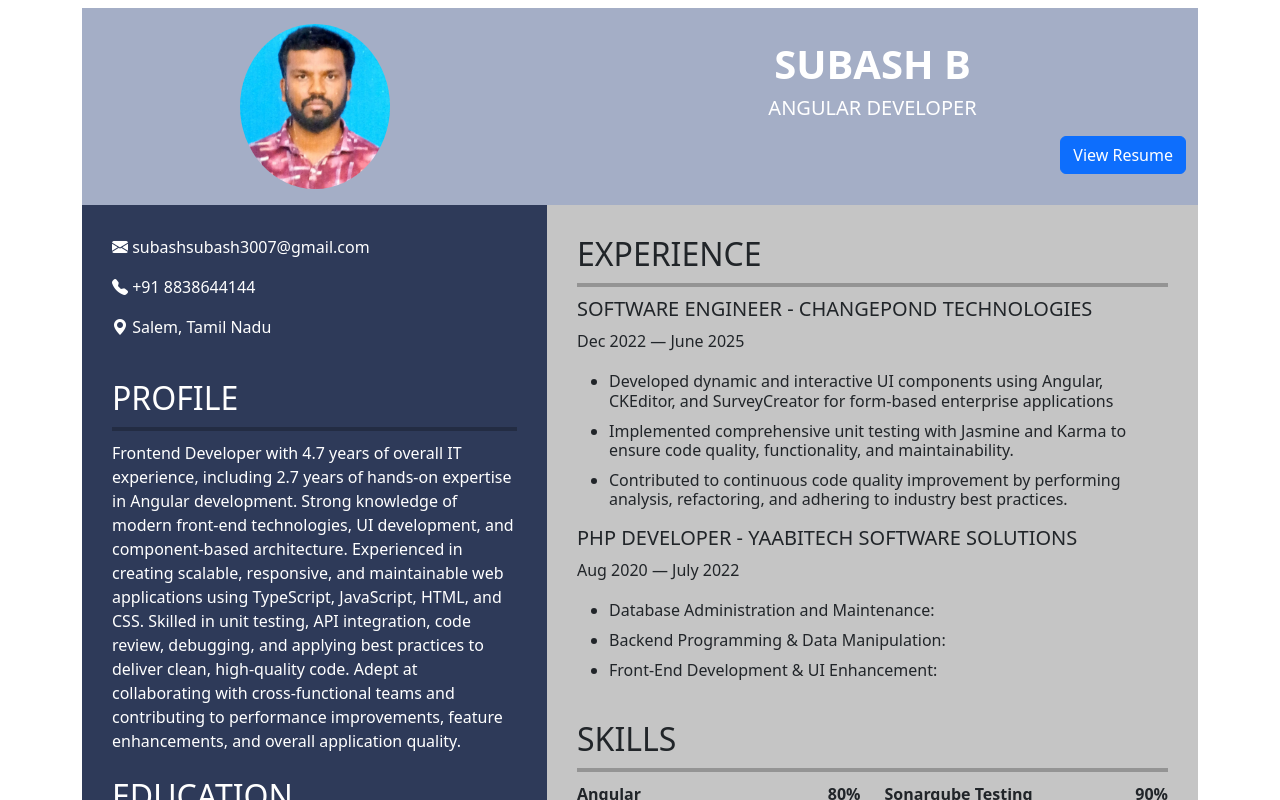
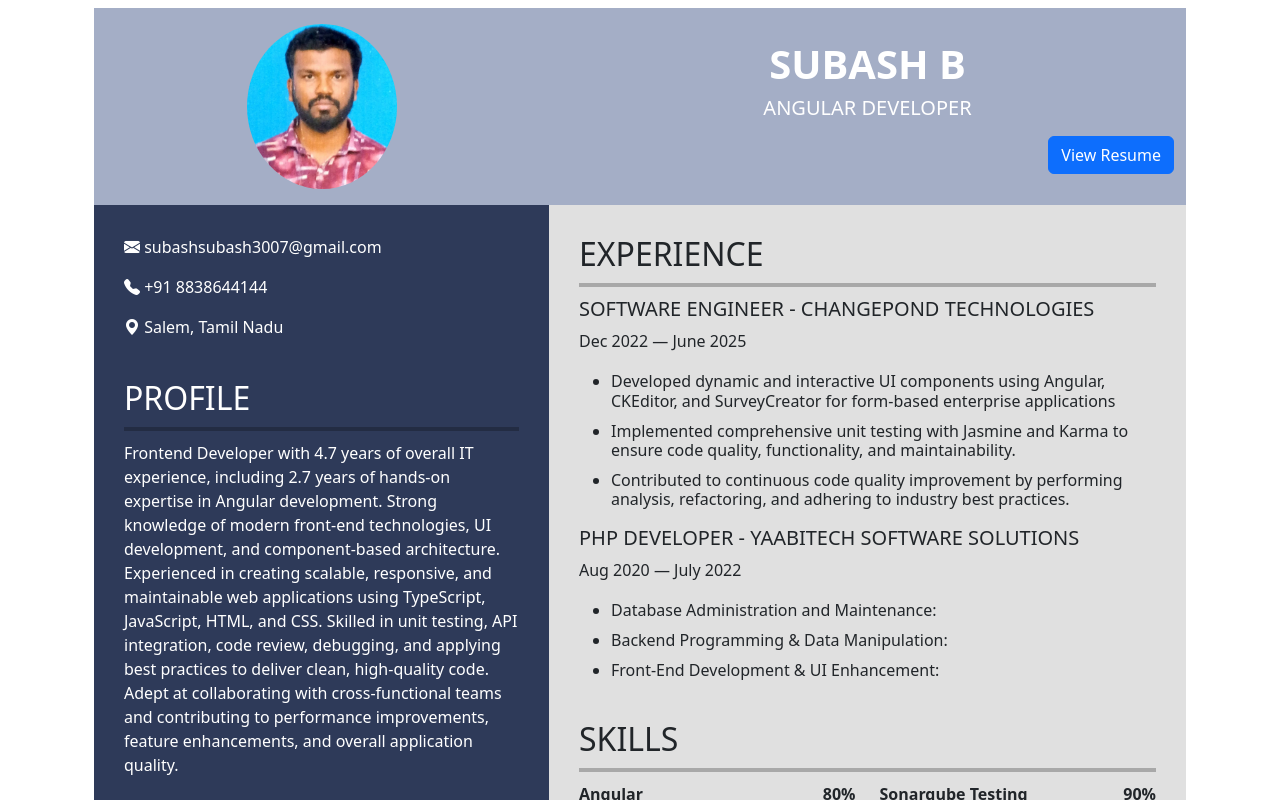
Before and after one commit to subash-balakrishnan/MyResume, an Angular app: page / in a window 1280 px wide. Shown: the top 800 px of the page. Built offline with nearby package versions, Linux system fonts and the light colour scheme.

Commit message:
Header changes -3

```diff
--- a/src/app/app.component.css
+++ b/src/app/app.component.css
@@ -41,7 +41,7 @@
 }
 
 .right-section {
-    background-color: #c5c5c5;
+    background-color: #E0E0E0;
     padding: 30px;
 }
 
--- a/src/app/app.component.html
+++ b/src/app/app.component.html
@@ -1,5 +1,6 @@
 <main>
   <div class="container mt-2 mb-3">
+    <div class="container">
       <header class="resumeHeader pt-3 pb-3">
         <div class="container">
           <div class="row align-items-center">
@@ -311,6 +312,6 @@
       </div>
 
     </footer> -->
-
+    </div>
   </div>
 </main>
```
Lines whose indentation alone changed are shown as unchanged.
